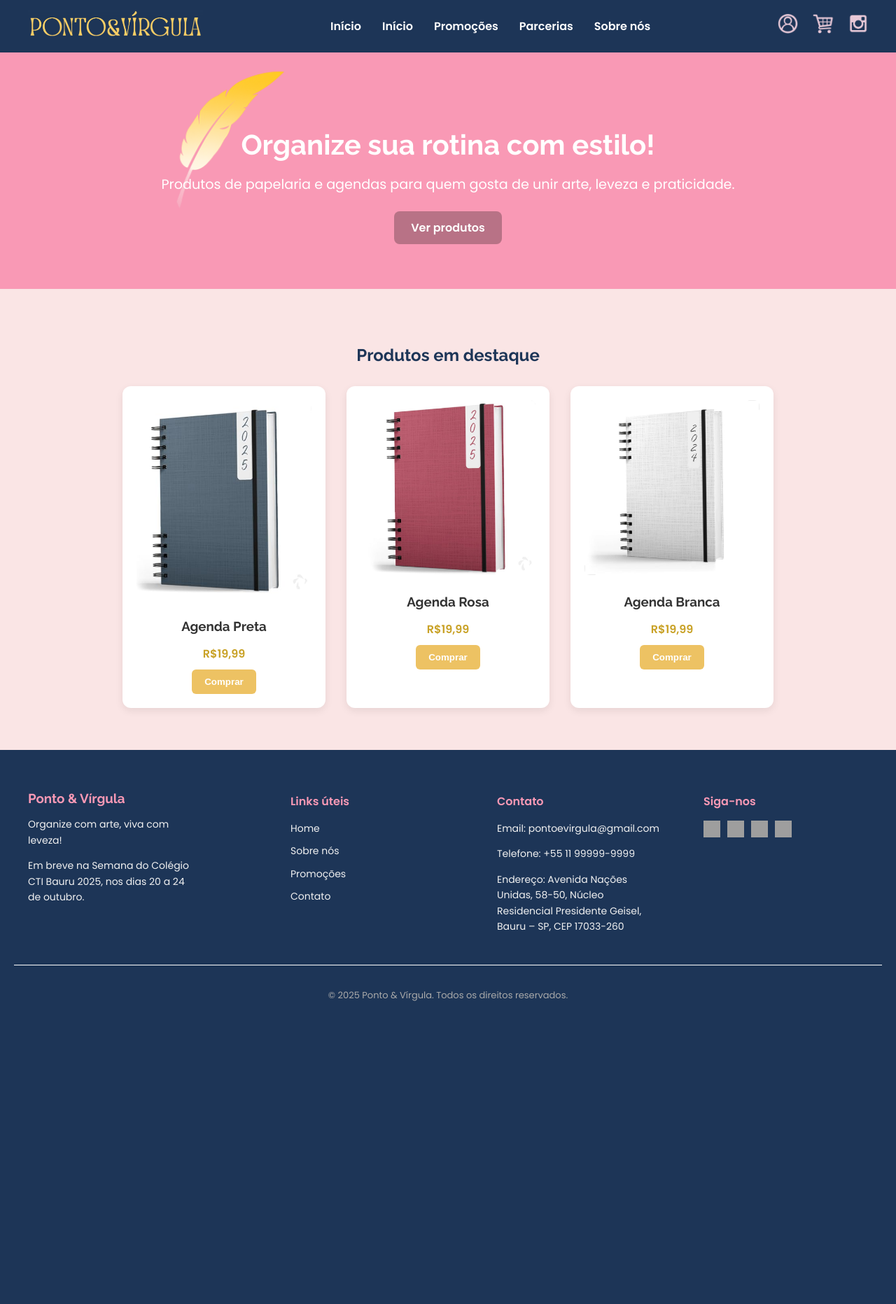
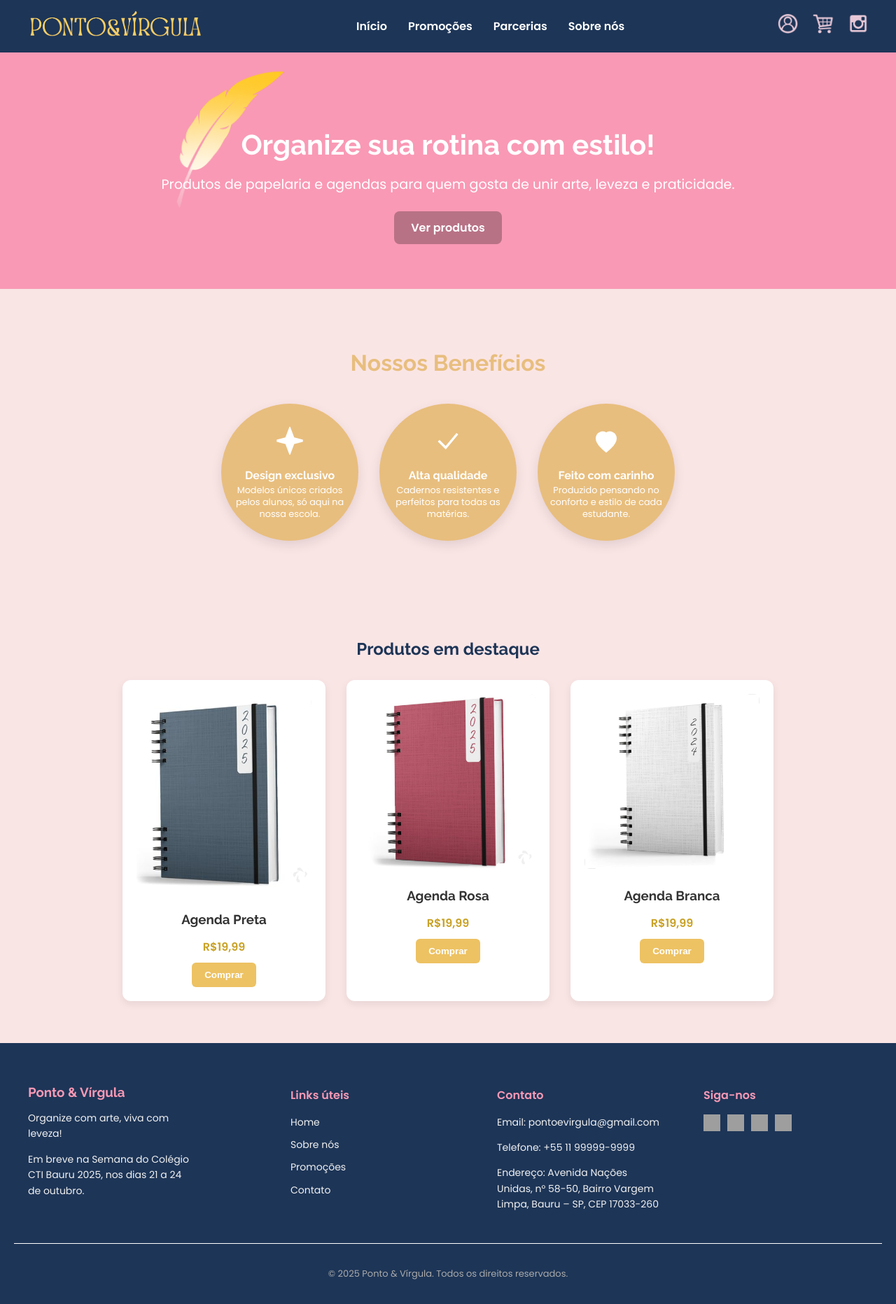
Before and after one commit to Megumination/Ecommerce, a PHP site: page / in a window 1280 px wide. Shown: the whole page at 70% size. Before the commit the page ends 1431 px from the top, so only its background shows below. Run offline with PHP 8.4, Linux system fonts and the light colour scheme; grey boxes are pictures that could not be loaded.

Commit message:
benefícios, ajuste no footer e missão visão e valores

```diff
--- a/carrinho.php
+++ b/carrinho.php
@@ -88,7 +88,7 @@ include 'util.php'; // Inclui suas funções de banco de dados
             <div class="footer-section">
                 <h3>Ponto & Vírgula</h3>
                 <p>Organize com arte, viva com leveza!</p>
-                <p>Em breve na Semana do Colégio CTI Bauru 2025, nos dias 20 a 24 de outubro.</p>
+                <p>Em breve na Semana do Colégio CTI Bauru 2025, nos dias 21 a 24 de outubro.</p>
             </div>
 
             <!-- Links úteis -->
@@ -107,7 +107,7 @@ include 'util.php'; // Inclui suas funções de banco de dados
                 <h4>Contato</h4>
                 <p>Email: pontoevirgula@gmail.com</p>
                 <p>Telefone: +55 11 99999-9999</p>
-                <p>Endereço: Avenida Nações Unidas, 58-50, Núcleo Residencial Presidente Geisel, Bauru – SP, CEP
+                <p>Endereço: Avenida Nações Unidas, n° 58-50, Bairro Vargem Limpa, Bauru – SP, CEP
                     17033-260</p>
             </div>
 
--- a/index.php
+++ b/index.php
@@ -26,7 +26,6 @@
         </div>
         <nav class="menu">
             <a href="index.php">Início</a>
-            <a href="index.php">Início</a>
             <a href="promocoes.html">Promoções</a>
             <a href="parcerias.html">Parcerias</a>
             <a href="sobre.html">Sobre nós</a>
@@ -49,12 +48,55 @@
         </div>
     </header>
 
-    <div class=pena> <img src="imagens/penaDouradaEBranca.png" alt="pena dourada e branca" width="250px"> </div>
+    <div class="pena"> <img src="imagens/penaDouradaEBranca.png" alt="pena dourada e branca" width="250px"> </div>
     <section class="banner">
         <h1>Organize sua rotina com estilo!</h1>
         <p>Produtos de papelaria e agendas para quem gosta de unir arte, leveza e praticidade.</p>
         <a href="#produtos" class="btn">Ver produtos</a>
     </section>
+
+   <!-- SEÇÃO DE BENEFÍCIOS -->
+<section class="section-beneficios">
+  <h2>Nossos Benefícios</h2>
+  <div class="circle-cards">
+
+    <!-- Design exclusivo (brilhos/losango) -->
+    <div class="circle-card">
+      <div class="circle-icon">
+        <svg viewBox="0 0 24 24">
+          <polygon points="12,2 15,10 23,12 15,14 12,22 9,14 1,12 9,10" />
+        </svg>
+      </div>
+      <h3>Design exclusivo</h3>
+      <p>Modelos únicos criados pelos alunos, só aqui na nossa escola.</p>
+    </div>
+
+    <!-- Alta qualidade (símbolo de "check") -->
+    <div class="circle-card">
+      <div class="circle-icon">
+        <svg viewBox="0 0 24 24">
+          <polyline points="4 12 10 18 20 6" />
+        </svg>
+      </div>
+      <h3>Alta qualidade</h3>
+      <p>Cadernos resistentes e perfeitos para todas as matérias.</p>
+    </div>
+
+    <!-- Feito com carinho (coração) -->
+    <div class="circle-card">
+      <div class="circle-icon">
+        <svg viewBox="0 0 24 24">
+          <path d="M12 21s-8-6-8-11a5 5 0 0 1 8-4 5 5 0 0 1 8 4c0 5-8 11-8 11z" />
+        </svg>
+      </div>
+      <h3>Feito com carinho</h3>
+      <p>Produzido pensando no conforto e estilo de cada estudante.</p>
+    </div>
+
+  </div>
+</section>
+
+
 
     <section id="produtos" class="produtos-destaque">
         <h2>Produtos em destaque</h2>
@@ -107,7 +149,7 @@
             <div class="footer-section">
                 <h3>Ponto & Vírgula</h3>
                 <p>Organize com arte, viva com leveza!</p>
-                <p>Em breve na Semana do Colégio CTI Bauru 2025, nos dias 20 a 24 de outubro.</p>
+                <p>Em breve na Semana do Colégio CTI Bauru 2025, nos dias 21 a 24 de outubro.</p>
             </div>
 
             <!-- Links úteis -->
@@ -126,7 +168,7 @@
                 <h4>Contato</h4>
                 <p>Email: pontoevirgula@gmail.com</p>
                 <p>Telefone: +55 11 99999-9999</p>
-                <p>Endereço: Avenida Nações Unidas, 58-50, Núcleo Residencial Presidente Geisel, Bauru – SP, CEP
+                <p>Endereço: Avenida Nações Unidas, n° 58-50, Bairro Vargem Limpa, Bauru – SP, CEP
                     17033-260</p>
             </div>
 
--- a/parcerias.html
+++ b/parcerias.html
@@ -57,7 +57,7 @@
             <div class="footer-section">
                 <h3>Ponto & Vírgula</h3>
                 <p>Organize com arte, viva com leveza!</p>
-                <p>Em breve na Semana do Colégio CTI Bauru 2025, nos dias 20 a 24 de outubro.</p>
+                <p>Em breve na Semana do Colégio CTI Bauru 2025, nos dias 21 a 24 de outubro.</p>
             </div>
 
             <!-- Links úteis -->
@@ -76,7 +76,7 @@
                 <h4>Contato</h4>
                 <p>Email: pontoevirgula@gmail.com</p>
                 <p>Telefone: +55 11 99999-9999</p>
-                <p>Endereço: Avenida Nações Unidas, 58-50, Núcleo Residencial Presidente Geisel, Bauru – SP, CEP
+                <p>Endereço: Avenida Nações Unidas, n° 58-50, Bairro Vargem Limpa, Bauru – SP, CEP
                     17033-260</p>
             </div>
 
--- a/promocoes.html
+++ b/promocoes.html
@@ -61,7 +61,7 @@
             <div class="footer-section">
                 <h3>Ponto & Vírgula</h3>
                 <p>Organize com arte, viva com leveza!</p>
-                <p>Em breve na Semana do Colégio CTI Bauru 2025, nos dias 20 a 24 de outubro.</p>
+                <p>Em breve na Semana do Colégio CTI Bauru 2025, nos dias 21 a 24 de outubro.</p>
             </div>
 
             <!-- Links úteis -->
@@ -80,7 +80,7 @@
                 <h4>Contato</h4>
                 <p>Email: pontoevirgula@gmail.com</p>
                 <p>Telefone: +55 11 99999-9999</p>
-                <p>Endereço: Avenida Nações Unidas, 58-50, Núcleo Residencial Presidente Geisel, Bauru – SP, CEP
+                <p>Endereço: Avenida Nações Unidas, n° 58-50, Bairro Vargem Limpa, Bauru – SP, CEP
                     17033-260</p>
             </div>
 
--- a/style.css
+++ b/style.css
@@ -260,6 +260,11 @@ h3 {
 .beneficios h2 {
   margin-bottom: 30px;
   color: #1D3557;
+}
+
+.lista-sem-bolinhas {
+  list-style: none;
+  padding-left: 0;
 }
 
 .beneficios-cards {
@@ -1058,3 +1063,104 @@ h3 {
     padding-left: 30px;
     padding-right: 30px;
 }
+
+/* SEÇÃO DAS BOLINHAS - ADAPTADA */
+.section-beneficios {
+  padding: 60px 20px;
+  text-align: center;
+  max-width: 1200px;
+  margin: 0 auto;
+  background: none;
+}
+
+.section-beneficios h2 {
+  color: #e8be7e;
+  font-size: 2rem;
+  margin-bottom: 40px;
+  font-weight: 700;
+}
+
+.section-beneficios .circle-cards {
+  display: flex;
+  justify-content: center;
+  gap: 30px;
+  flex-wrap: wrap;
+  align-items: center;
+}
+
+.section-beneficios .circle-card {
+  width: 160px;
+  height: 160px;
+  border-radius: 50%;
+  background-color: #e8be7e;
+  display: flex;
+  flex-direction: column;
+  align-items: center;
+  justify-content: center;
+  text-align: center;
+  padding: 18px;
+  transition: transform 0.3s ease, box-shadow 0.3s ease;
+  box-shadow: 0 6px 16px rgba(0, 0, 0, 0.1);
+  position: relative;
+}
+
+.section-beneficios .circle-card:hover {
+  transform: translateY(-8px) scale(1.05);
+  box-shadow: 0 10px 25px rgba(0, 0, 0, 0.15);
+}
+
+.section-beneficios .circle-card .circle-icon {
+  width: 48px;
+  height: 48px;
+  display: flex;
+  align-items: center;
+  justify-content: center;
+  margin-bottom: 10px;
+  color: #fff;
+}
+
+.section-beneficios .circle-card .circle-icon svg {
+  width: 40px;
+  height: 40px;
+  stroke: currentColor;
+  fill: none;
+  stroke-width: 2;
+}
+
+/* Específico para coração: preenchimento */
+.section-beneficios .circle-card:nth-child(3) .circle-icon svg {
+  fill: #fff; /* coração cheio */
+  stroke: #fff;
+}
+
+/* Específico para brilhos/losangos: preenchimento parcial */
+.section-beneficios .circle-card:nth-child(1) .circle-icon svg {
+  fill: #fff; /* se quiser que brilhe mais, pode animar depois */
+}
+
+.section-beneficios .circle-card h3 {
+  font-size: 1rem;
+  color: #fff;
+  margin: 6px 0 4px;
+  font-weight: 700;
+}
+
+.section-beneficios .circle-card p {
+  font-size: 0.8rem;
+  color: #fff;
+  line-height: 1.3;
+  margin: 0;
+}
+
+/* Responsividade */
+@media (max-width: 768px) {
+  .section-beneficios .circle-card {
+    width: 130px;
+    height: 130px;
+    padding: 12px;
+  }
+  .section-beneficios .circle-card .circle-icon svg {
+    width: 32px;
+    height: 32px;
+  }
+}
```
Also changed, not shown: sobre.html (+14 -8 lines).
